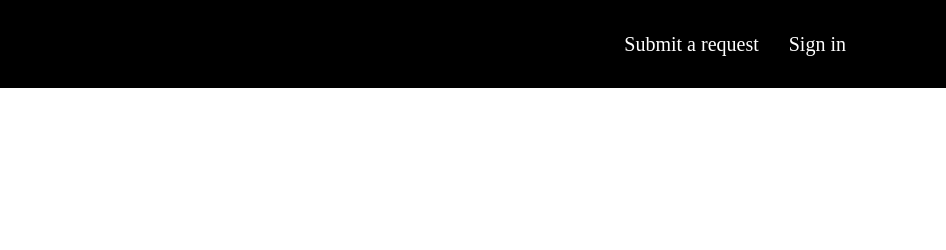
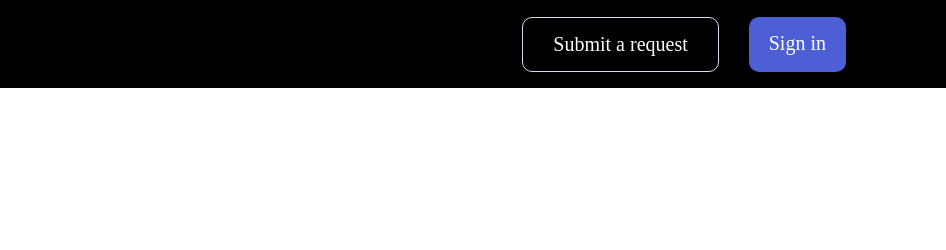
Before and after one commit to NicolasBaudoin/Abstract-frontendpractice, a plain HTML site: page index.html in a window 1280 px wide. Shown: the top 250 px of the page, 334-1280 px from the left. Drawn offline with Linux system fonts and the light colour scheme.

Commit message:
Design sign in and submit btn as the figma file with border, border radius and padding.

```diff
--- a/main.css
+++ b/main.css
@@ -42,4 +42,17 @@ nav{
 #Abstract-logo-title{
     font-weight: bold;
 }
+/* Submit a request BTN */
+.request-btn{
+    border: #DADBF1 1px solid;
+    border-radius: 10px;
+    padding: 15px 30px;
+
 }
+/* Sign in BTN */
+.sign-in-btn{
+    background: #4C5FD5;
+    padding: 15px 20px;
+    border-radius: 10px;
+
+}
```
